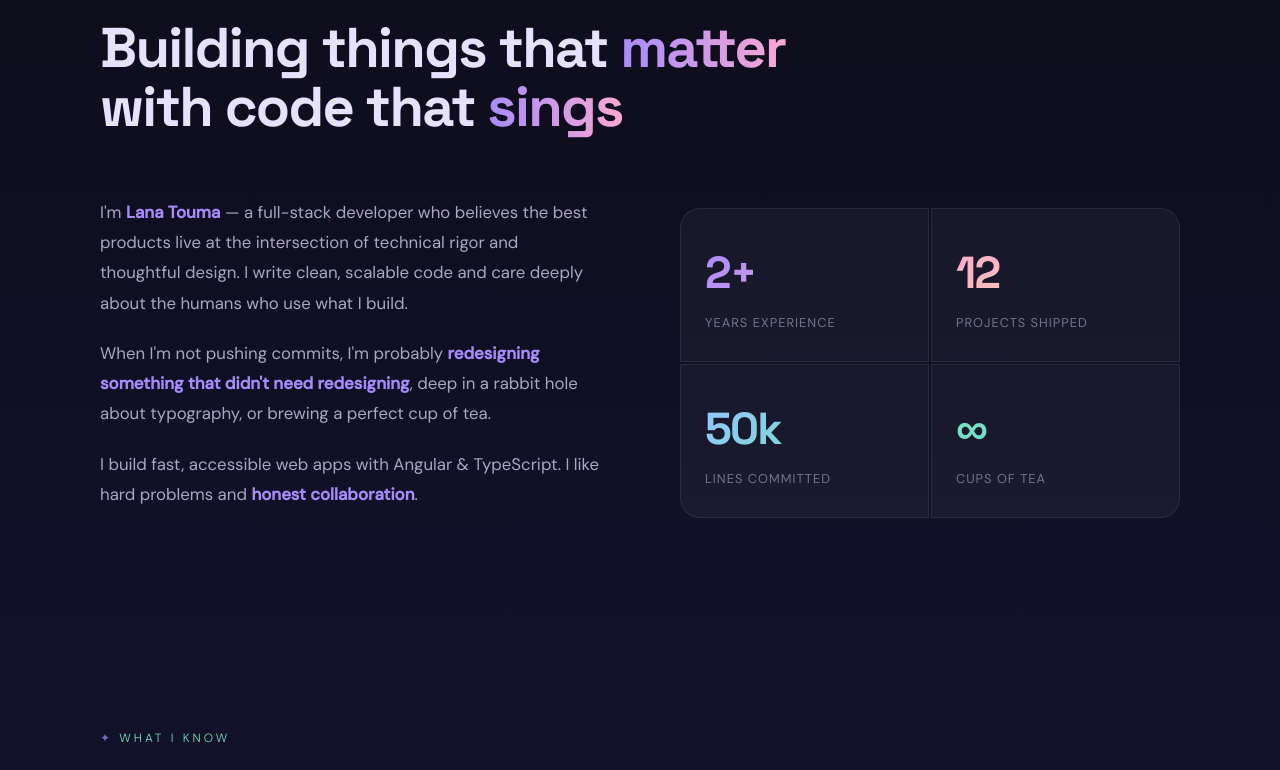
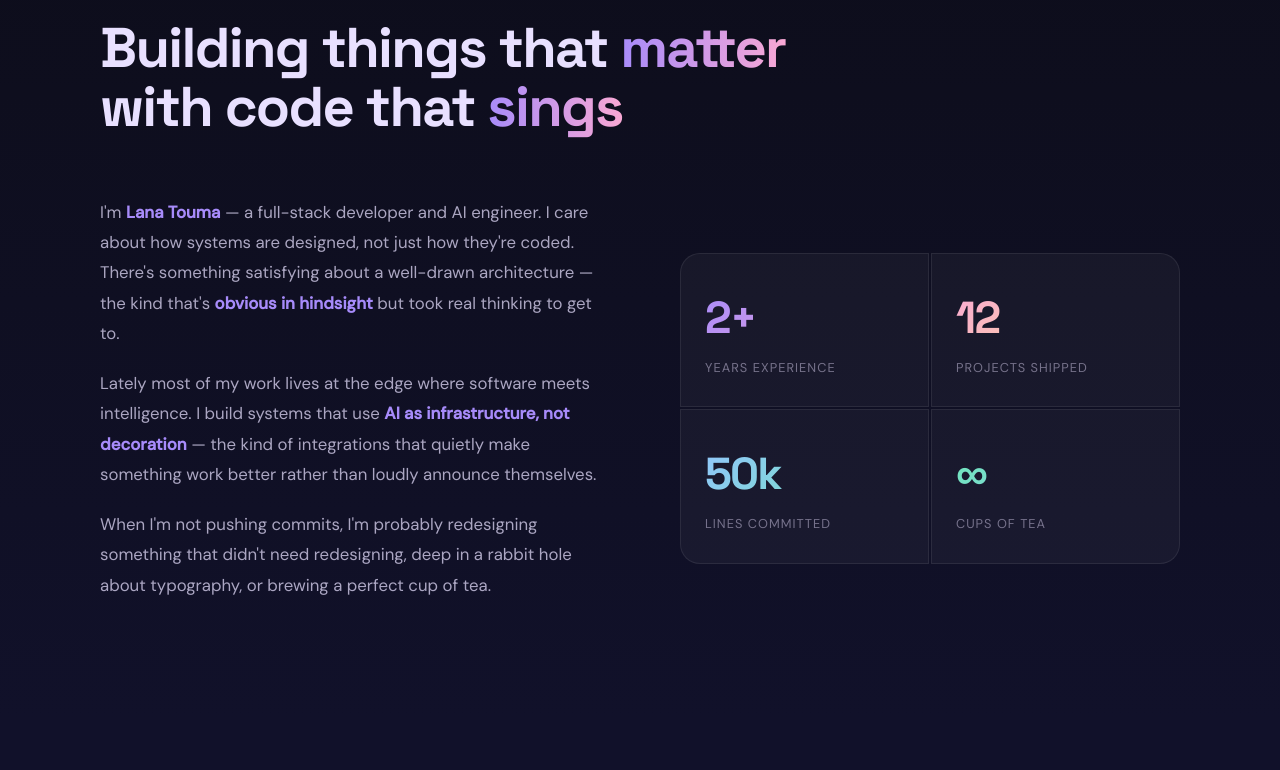
Before and after one commit to LanaTouma-Dev/Portfolio, an Angular app: page / in a window 1280 px wide. Shown: the part 1023-1793 px from the top of the page. Built offline with nearby package versions, Linux system fonts and the light colour scheme.

Commit message:
deployment fix

```diff
--- a/angular.json
+++ b/angular.json
@@ -38,8 +38,8 @@
                 },
                 {
                   "type": "anyComponentStyle",
-                  "maximumWarning": "4kB",
-                  "maximumError": "8kB"
+                  "maximumWarning": "30kB",
+                  "maximumError": "50kB"
                 }
               ],
               "outputHashing": "all"
--- a/src/app/app.html
+++ b/src/app/app.html
@@ -54,12 +54,12 @@
   <div class="hero-sticker">
     <div class="sticker-ring">
       <div class="sticker-text">
-        <div class="sticker-center">she/her<br>✦<br>code witch</div>
+        <div class="sticker-center">code witch<br>✦<br>ai eng.</div>
       </div>
       <svg class="sticker-orbit" viewBox="0 0 140 140">
         <defs><path id="circ" d="M 70,70 m -52,0 a 52,52 0 1,1 104,0 a 52,52 0 1,1 -104,0"/></defs>
         <text font-size="8" fill="rgba(249,168,212,0.55)" font-family="Space Grotesk,sans-serif" letter-spacing="5" font-weight="600">
-          <textPath href="#circ">FULL-STACK DEV · DESIGN NERD · </textPath>
+          <textPath href="#circ">AI ENGINEER · SYSTEMS THINKER · </textPath>
         </text>
       </svg>
     </div>
@@ -97,9 +97,9 @@
     <h2 class="section-heading">Building things that <em>matter</em><br>with code that <em>sings</em></h2>
     <div class="about-grid">
       <div class="about-text">
-        <p>I'm <strong>Lana Touma</strong> — a full-stack developer who believes the best products live at the intersection of technical rigor and thoughtful design. I write clean, scalable code and care deeply about the humans who use what I build.</p>
-        <p>When I'm not pushing commits, I'm probably <strong>redesigning something that didn't need redesigning</strong>, deep in a rabbit hole about typography, or brewing a perfect cup of tea.</p>
-        <p>I build fast, accessible web apps with Angular & TypeScript. I like hard problems and <strong>honest collaboration</strong>.</p>
+        <p>I'm <strong>Lana Touma</strong> — a full-stack developer and AI engineer. I care about how systems are designed, not just how they're coded. There's something satisfying about a well-drawn architecture — the kind that's <strong>obvious in hindsight</strong> but took real thinking to get to.</p>
+        <p>Lately most of my work lives at the edge where software meets intelligence. I build systems that use <strong>AI as infrastructure, not decoration</strong> — the kind of integrations that quietly make something work better rather than loudly announce themselves.</p>
+        <p>When I'm not pushing commits, I'm probably redesigning something that didn't need redesigning, deep in a rabbit hole about typography, or brewing a perfect cup of tea.</p>
       </div>
       <div class="about-stats">
         <div class="stat-card">
```
